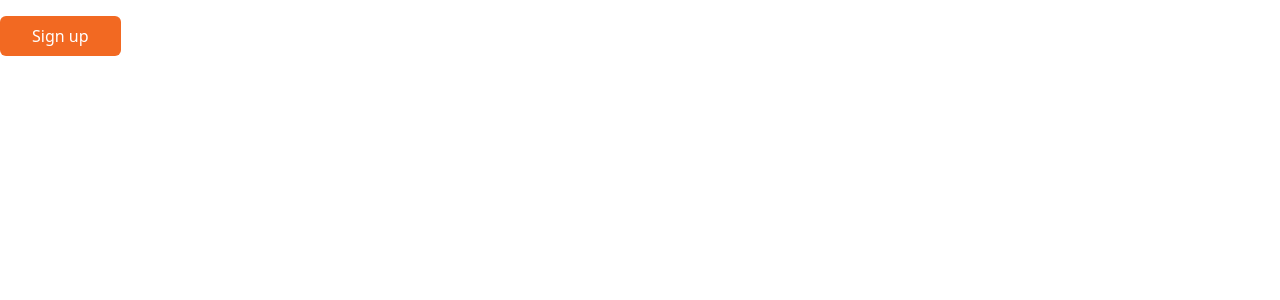
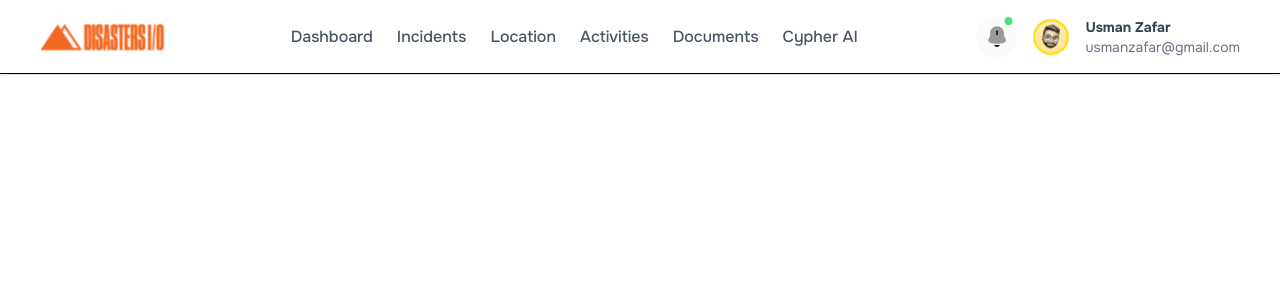
Before and after one commit to suraid121/react-tailwindcss-assignment, a React (Vite) app: page / in a window 1280 px wide. Shown: the top 300 px of the page. Built offline with nearby package versions, Linux system fonts and the light colour scheme.

Commit message:
navbar added

```diff
--- a/index.html
+++ b/index.html
@@ -6,7 +6,7 @@
     <meta name="viewport" content="width=device-width, initial-scale=1.0" />
     <title>Disaster Cypher - We serve our best</title>
   </head>
-  <body>
+  <body class="font-Onest" >
     <div id="root"></div>
     <script type="module" src="/src/main.jsx"></script>
   </body>
--- a/src/App.jsx
+++ b/src/App.jsx
@@ -1,11 +1,12 @@
 import './App.css'
+import NavBar from './common-components/NavBar'
 import Button from './reuseable-components/Button'
 function App() {
 
 
   return (
     <>
-      <Button >Sign up </Button>
+      <NavBar/>
     </>
   )
 }
--- /dev/null
+++ b/src/common-components/NavBar.jsx
@@ -0,0 +1,96 @@
+import { useState, useRef, useEffect } from "react";
+import NavItems from "../db/NavItems";
+
+const NavBar = () => {
+  const [isOpen, setIsOpen] = useState(false);
+  const [menuHeight, setMenuHeight] = useState(0);
+  const menuRef = useRef(null);
+
+  useEffect(() => {
+    if (isOpen && menuRef.current) {
+      setMenuHeight(menuRef.current.scrollHeight);
+    } else {
+      setMenuHeight(0);
+    }
+  }, [isOpen]);
+
+  return (
+    <header className="bg-white w-full border-b shadow-sm z-50">
+      <div className="max-w-screen-2xl mx-auto px-4 lg:px-10 py-4 flex items-center justify-between">
+        {/* Logo */}
+        <img src="/logo.svg" alt="logo"  />
+
+        {/* Desktop Nav */}
+        <nav className="hidden xl:flex items-center gap-6 text-gray-600 font-medium">
+          {NavItems.map((item, i) => (
+            <a
+              key={i}
+
+
+            >
+              {item.label}
+            </a>
+          ))}
+        </nav>
+
+<div className="flex items-center gap-10">
+            {/* Desktop User Info */}
+        <div className="hidden md:flex items-center gap-4">
+          <img src="/notification.svg" alt="notification"  />
+          <img src="/avatar.svg" alt="avatar" className="w-9 h-9 rounded-full bg-yellow-300 p-[2px]" />
+          <div className="text-sm text-gray-700">
+            <p className="font-bold">Usman Zafar</p>
+            <p className="text-gray-500">usmanzafar@gmail.com</p>
+          </div>
+        </div>
+      <div className="xl:hidden">
+  <button onClick={() => setIsOpen(!isOpen)} className="focus:outline-none">
+    <svg className="w-6 h-6" fill="none" stroke="currentColor" strokeWidth="2" viewBox="0 0 24 24">
+      {isOpen ? (
+        <path strokeLinecap="round" strokeLinejoin="round" d="M6 18L18 6M6 6l12 12" />
+      ) : (
+        <path strokeLinecap="round" strokeLinejoin="round" d="M4 6h16M4 12h16M4 18h16" />
+      )}
+    </svg>
+  </button>
+</div>
+</div>
+      </div>
+
+
+      {/* Mobile Menu */}
+      <div
+        ref={menuRef}
+        style={{ height: isOpen ? `${menuHeight}px` : 0 }}
+        className="overflow-hidden transition-all duration-300 ease-in-out xl:hidden bg-gray-100"
+      >
+        <nav className="px-6 py-4 flex flex-col gap-4 text-base font-medium">
+          {NavItems.map((item, i) => (
+            <a
+              key={i}
+              href={item.href || "#"}
+              className="text-gray-700 hover:text-black transition"
+            >
+              {item.label}
+            </a>
+          ))}
+
+          {/* Mobile User Info */}
+          <div className="pt-4 border-t mt-4 flex items-center gap-3">
+            <img
+              src="/avatar.svg"
+              alt="avatar"
+              className="w-9 h-9 rounded-full bg-yellow-300 p-[2px]"
+            />
+            <div className="flex flex-col text-sm leading-tight">
+              <span className="font-bold text-gray-800">Usman Zafar</span>
+              <span className="text-gray-500">usmanzafar@gmail.com</span>
+            </div>
+          </div>
+        </nav>
+      </div>
+    </header>
+  );
+};
+
+export default NavBar;
--- /dev/null
+++ b/src/db/NavItems.js
@@ -0,0 +1,27 @@
+ const NavItems =[
+    {
+        label : "Dashboard",
+        to : "/"
+    },
+        {
+        label : "Incidents",
+        to : "/Incidents"
+    },
+        {
+        label : "Location",
+        to : "/Locations"
+    },
+        {
+        label : "Activities",
+        to : "/Activities"
+    },
+        {
+        label : "Documents",
+        to : "/Documents"
+    },
+        {
+        label : "Cypher AI",
+        to : "/CypherAI"
+    }
+];
+export default NavItems;
--- a/src/index.css
+++ b/src/index.css
@@ -4,5 +4,17 @@
   --font-Onest: "Onest", sans-serif;
 }
 @theme{
-  --color-primary:#f26922
+  --color-primary:#f26922;
 }
+@theme{
+  --color-NavLinks:#707079;
+}
+@theme{
+  --color-NavLinksActive: #08080A
+}
+@theme{
+  --color-NavBg:#F1F1F2;
+}
+@theme{
+  --color-NavLine:#E3E3E6;
+}
--- a/src/reuseable-components/Button.jsx
+++ b/src/reuseable-components/Button.jsx
@@ -1,10 +1,10 @@
-import cn from '../utilities/cn'
+import cn from '../utilities/cn.js'
 
 function Button({ className , children }) {
     return (
         <button
             className={cn(
-                    'px-8 py-2 mt-4 rounded-md bg-primary text-white' , className
+                    'px-8 py-2.5  rounded-md bg-primary text-white font-medium ' , className
             )}
         >
             {children}
```
Also changed, not shown: public/avatar.svg (renamed from public/avator.svg), src/utilities/cn.js (renamed from src/utilities/cn.jsx).
